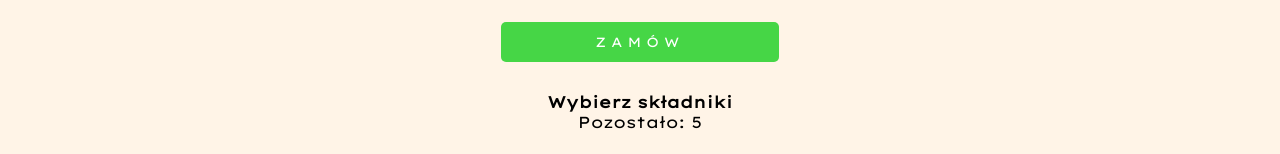
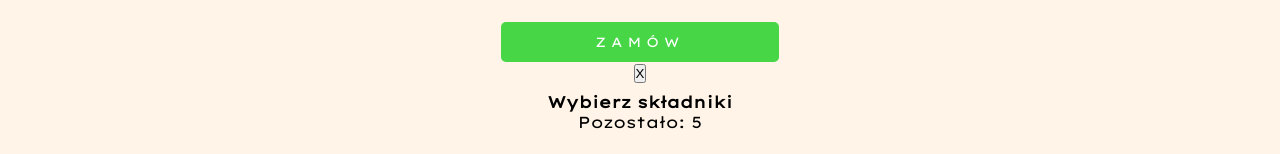
Before and after one commit to PioKl/Hamburger, a React (Create React App) app: page / in a window 1280 px wide. Both pictures are taken after a click on the button 150 px from the left and 695 px from the top of the page. Shown: the part 483-637 px from the top of the page. Built offline with nearby package versions, Linux system fonts and the light colour scheme.

Commit message:
FinalizeOrder.js|New button reset order

```diff
--- a/src/components/FinalizeOrder.js
+++ b/src/components/FinalizeOrder.js
@@ -7,7 +7,8 @@ const FinalizeOrder = () => {
     return (
         <>
             {/* Confirm customowy lepiej zrobić, coś podobnego robiłem w rock paper scissors */}
-            <button className="button-order" onClick={() => window.confirm("Are you sure?") ? resetOrder() : null}>Zamów</button>
+            <button title="order" className="burger-summary__order button-order" onClick={() => window.confirm("Are you sure?") ? resetOrder() : null}>Zamów</button>
+            <button title="reset order" className="burger-summary__reset button-reset" onClick={() => resetOrder()}>X</button>
         </>
     );
 }
```
